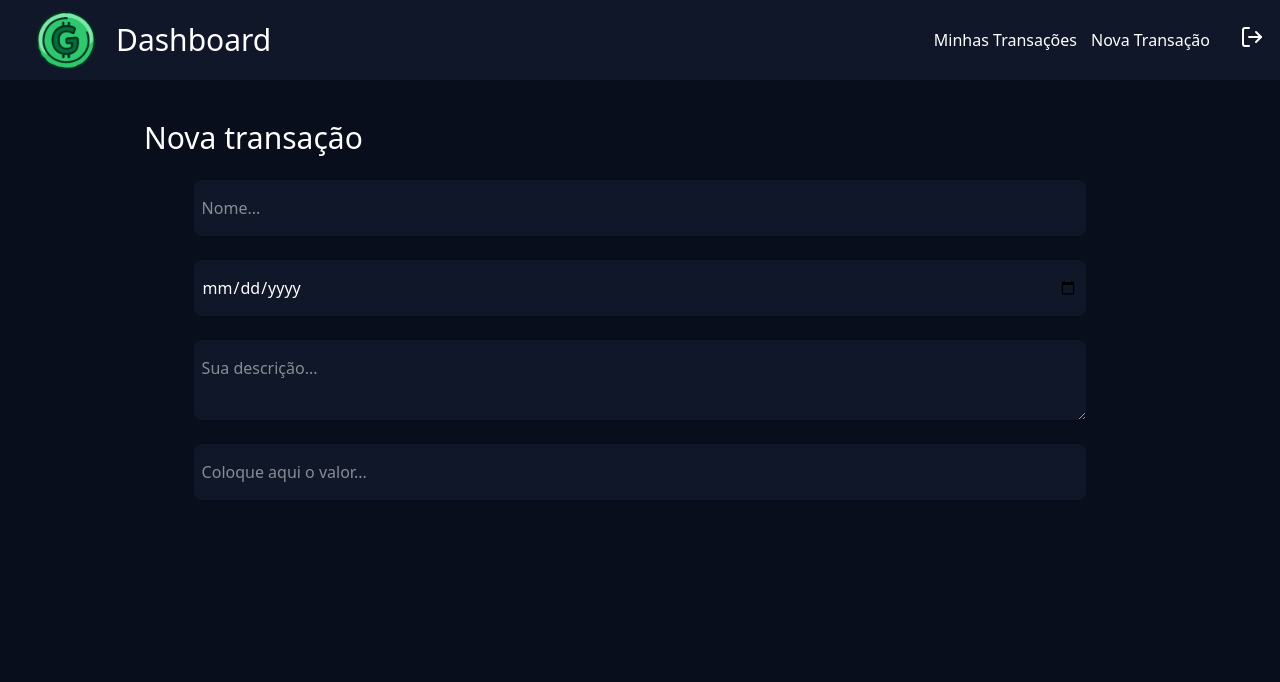
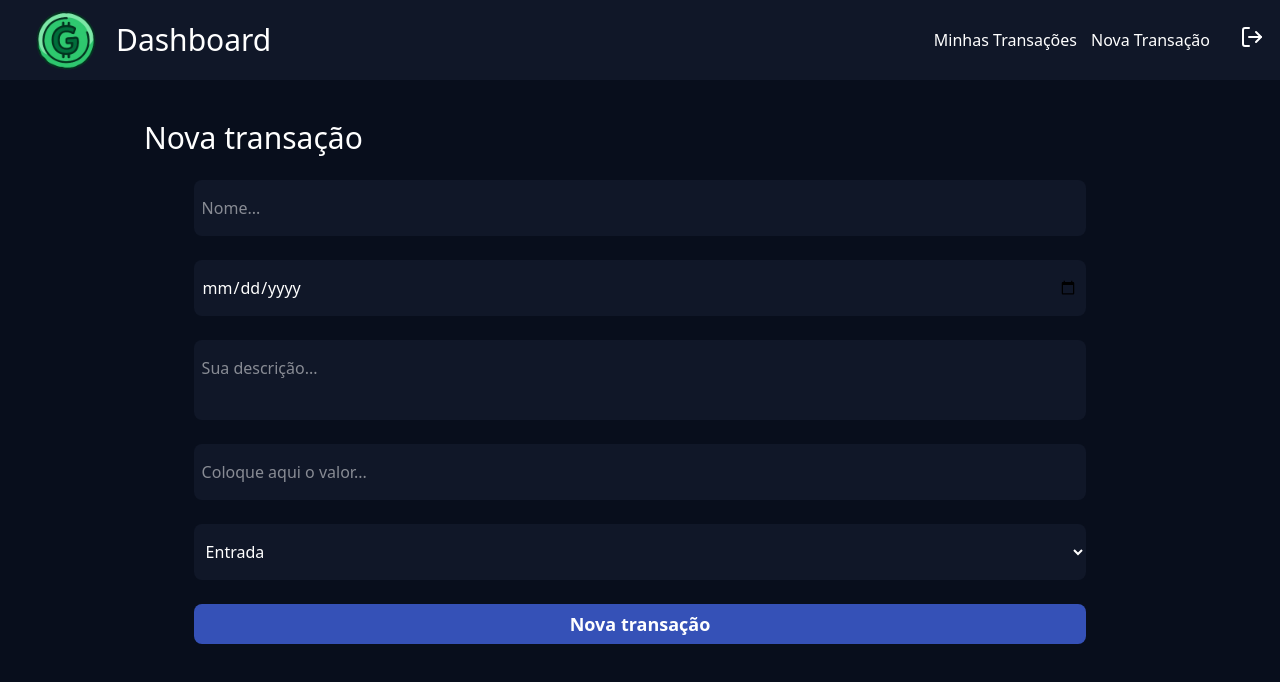
Before and after one commit to TomoriComAncora/gest_finan_front, a Next.js app: page /dashboard/newtransaction in a window 1280 px wide. Shown: the top 682 px of the page. Built offline with nearby package versions, Linux system fonts and the light colour scheme.

Commit message:
Adicionar componente Form para registro de novas transações

```diff
--- a/src/app/dashboard/components/button/index.tsx
+++ b/src/app/dashboard/components/button/index.tsx
@@ -7,7 +7,7 @@ interface Props {
 
 export function Button({ name }: Props) {
   return (
-    <button type="submit" className="h-10 text-lg bg-button rounded-lg font-semibold text-white flex items-center justify-center transition-all duration-500 hover:scale-105">
+    <button className="h-10 w-[90%] text-lg bg-button rounded-lg font-semibold text-white flex items-center justify-center transition-all duration-500 hover:scale-105">
       {name}
     </button>
   );
--- /dev/null
+++ b/src/app/dashboard/newtransaction/components/index.tsx
@@ -0,0 +1,95 @@
+"use client";
+import { Button } from "@/app/dashboard/components/button";
+import { api } from "@/server/api";
+import { getCookieClient } from "@/lib/cookieClient";
+import { useRouter } from "next/navigation";
+
+export function Form() {
+  const router = useRouter();
+  async function handleRegisterTransaction(formData: FormData) {
+    const name = formData.get("name");
+    const date = formData.get("date");
+    const description = formData.get("description");
+    const value = formData.get("value");
+    const type = formData.get("type");
+
+    if (!name || !date || !value || !type) {
+      console.log("passou aqui");
+      return;
+    }
+
+    console.log({
+      name,
+      date,
+      value,
+      description,
+      type,
+    });
+
+    const data = {
+      name: name as string,
+      date: date as string,
+      value: Number(value),
+      description: description as string,
+      type: type as "entrada" | "saida",
+    };
+    const token = getCookieClient();
+
+    try {
+      await api.post("/transaction", data, {
+        headers: {
+          Authorization: `Bearer ${token}`,
+        },
+      });
+      console.log("Cadastrado com sucesso!");
+    } catch (err: any) {
+      console.log(err);
+      console.log("Erro ao cadastrar transição");
+    }
+    router.push("/dashboard");
+  }
+
+  return (
+    <main className="max-w-5xl my-10 mx-auto py-0 px-4">
+      <h1 className="text-white text-3xl">Nova transação</h1>
+      <form
+        className="max-w-full mt-6 flex flex-col gap-6 items-center"
+        action={handleRegisterTransaction}
+      >
+        <input
+          type="text"
+          className="bg-secondary w-[90%] text-white h-14 px-2 py-4 border-0 rounded-lg"
+          name="name"
+          placeholder="Nome..."
+          required
+        />
+        <input
+          type="date"
+          className="bg-secondary w-[90%] text-white h-14 px-2 py-4 border-0 rounded-lg"
+          name="date"
+          required
+        />
+        <textarea
+          className="bg-secondary w-[90%] text-white h-20 px-2 py-4 border-0 rounded-lg resize-none"
+          name="description"
+          placeholder="Sua descrição..."
+        ></textarea>
+        <input
+          type="text"
+          className="bg-secondary w-[90%] text-white h-14 px-2 py-4 border-0 rounded-lg"
+          name="value"
+          placeholder="Coloque aqui o valor..."
+          required
+        />
+        <select
+          className="bg-secondary w-[90%] text-white h-14 px-2 py-4 border-0 rounded-lg"
+          name="type"
+        >
+          <option value="entrada">Entrada</option>
+          <option value="saida">Saída</option>
+        </select>
+        <Button name="Nova transação" />
+      </form>
+    </main>
+  );
+}
--- a/src/app/dashboard/newtransaction/page.tsx
+++ b/src/app/dashboard/newtransaction/page.tsx
@@ -1,27 +1,7 @@
+import { Form } from "@/app/dashboard/newtransaction/components"
+
 export default function NewTransaction() {
   return (
-    <main className="max-w-5xl my-10 mx-auto py-0 px-4">
-      <h1 className="text-white text-3xl">Nova transação</h1>
-      <form className="max-w-full mt-6 flex flex-col gap-6 items-center">
-        <input
-          type="text"
-          className="bg-secondary w-[90%] text-white h-14 px-2 py-4 border-0 rounded-lg"
-          placeholder="Nome..."
-        />
-        <input
-          type="date"
-          className="bg-secondary w-[90%] text-white h-14 px-2 py-4 border-0 rounded-lg"
-        />
-        <textarea
-          className="bg-secondary w-[90%] text-white h-20 px-2 py-4 border-0 rounded-lg"
-          placeholder="Sua descrição..."
-        ></textarea>
-        <input
-          type="text"
-          className="bg-secondary w-[90%] text-white h-14 px-2 py-4 border-0 rounded-lg"
-          placeholder="Coloque aqui o valor..."
-        />
-      </form>
-    </main>
+    <Form/>
   );
 }
```
